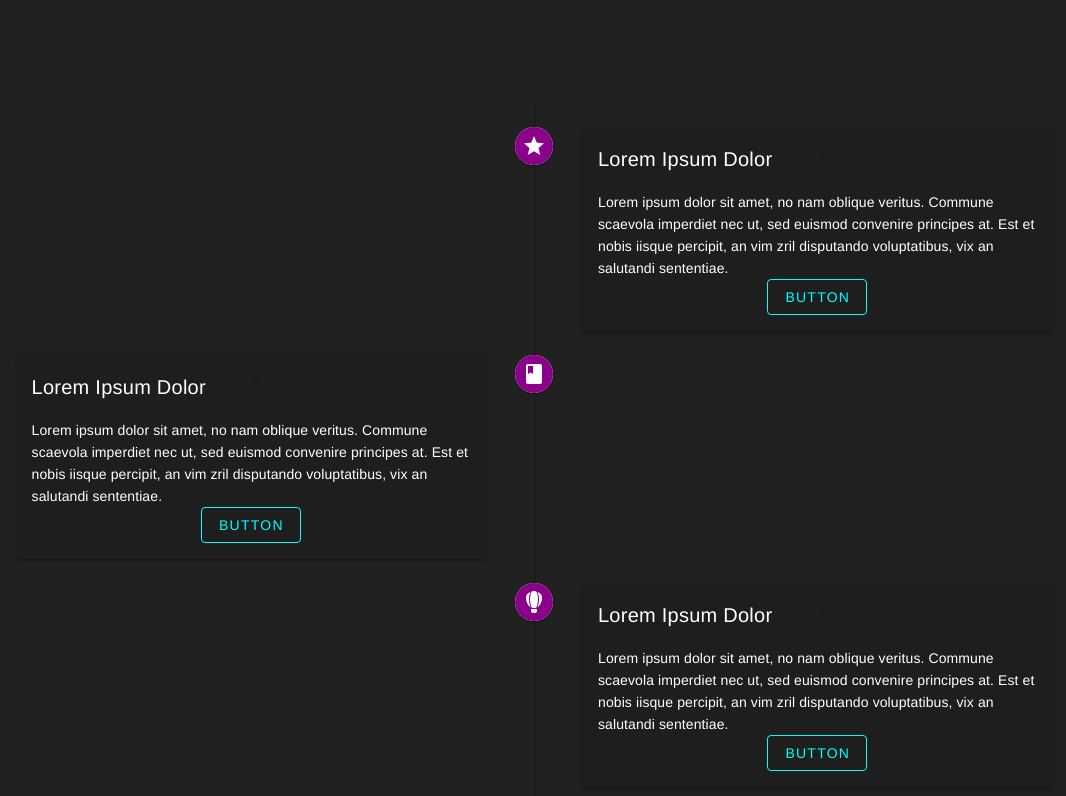
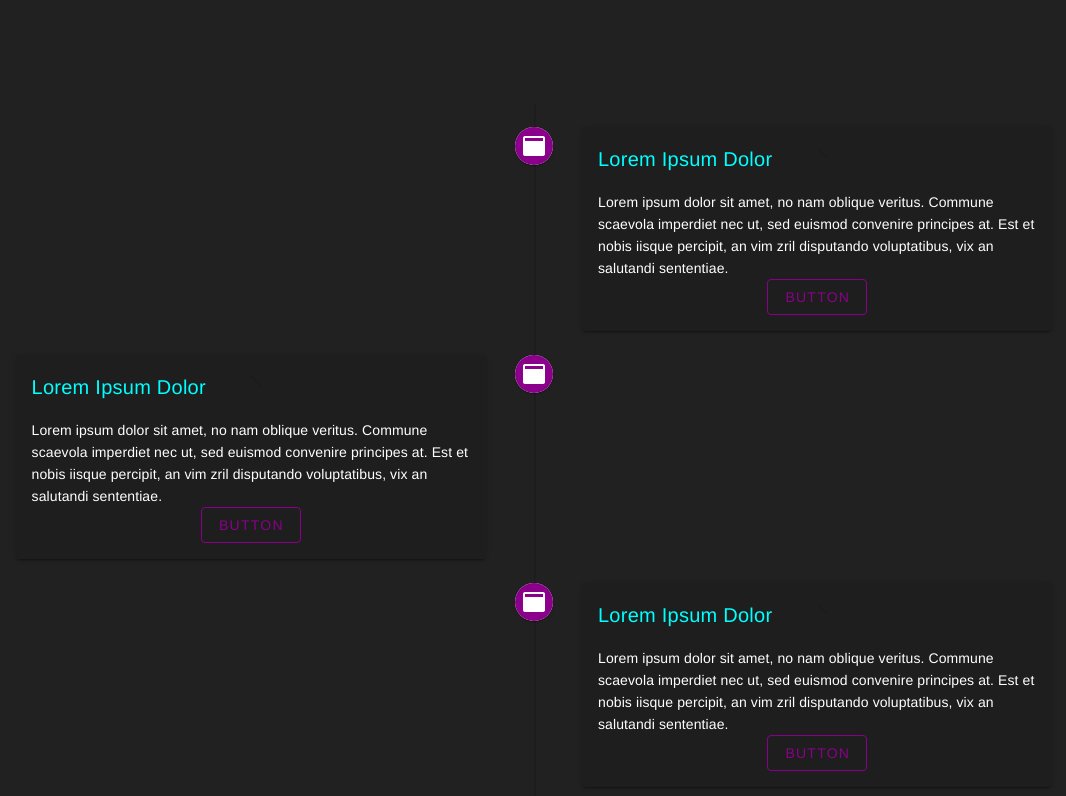
Before and after one commit to JanNiclasRuppenthal/PortfolioWebsite, a Vue app in the folder portfolio/: page / in a window 1280 px wide. Shown: the part 1784-2580 px from the top of the page, without its empty margins (106-1172 px from the left). Built offline with nearby package versions, Linux system fonts and the light colour scheme.

Commit message:
Changed layout from Timeline.

```diff
--- a/portfolio/src/App.vue
+++ b/portfolio/src/App.vue
@@ -1,5 +1,9 @@
 <template>
 <div class="root">
+  <head>
+    <meta name="viewport" content="width=device-width, initial-scale=1.0">
+  </head>
+
   <section class="reveal active">
     <Header/>
   </section>
--- a/portfolio/src/components/MyTimeline.vue
+++ b/portfolio/src/components/MyTimeline.vue
@@ -25,7 +25,7 @@
         <v-card-text class="white text--primary">
           <p>Lorem ipsum dolor sit amet, no nam oblique veritus. Commune scaevola imperdiet nec ut, sed euismod convenire principes at. Est et nobis iisque percipit, an vim zril disputando voluptatibus, vix an salutandi sententiae.</p>
           <v-btn
-            color="#00ffff"
+            color="#8b008b"
             class="mx-0"
             outlined
           >
@@ -50,19 +50,19 @@
       items: [
         {
           color: '#8b008b',
-          icon: 'mdi-star',
+          icon: 'mdi-application',
         },
         {
           color: '#8b008b',
-          icon: 'mdi-book-variant',
+          icon: 'mdi-application',
         },
         {
           color: '#8b008b',
-          icon: 'mdi-airballoon',
+          icon: 'mdi-application',
         },
         {
           color: '#8b008b',
-          icon: 'mdi-buffer',
+          icon: 'mdi-application',
         },
       ],
     }),
@@ -79,4 +79,7 @@
     margin-bottom: 10%;
 }
 
+.text-h6 {
+  color: aqua;
+}
 </style>
```
